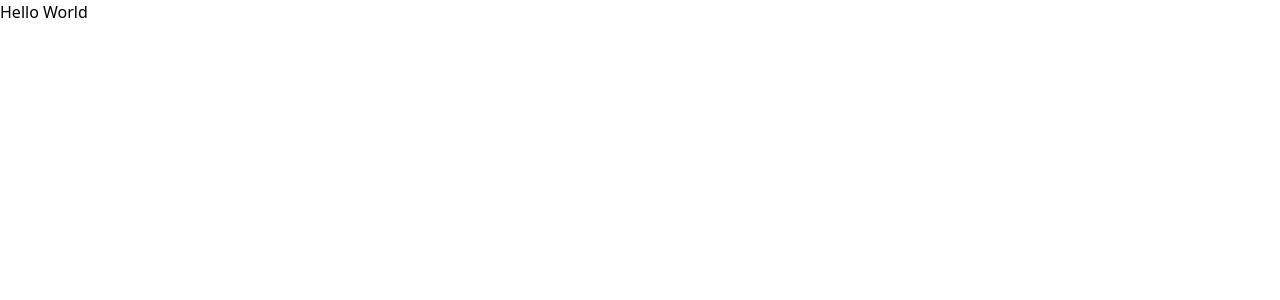
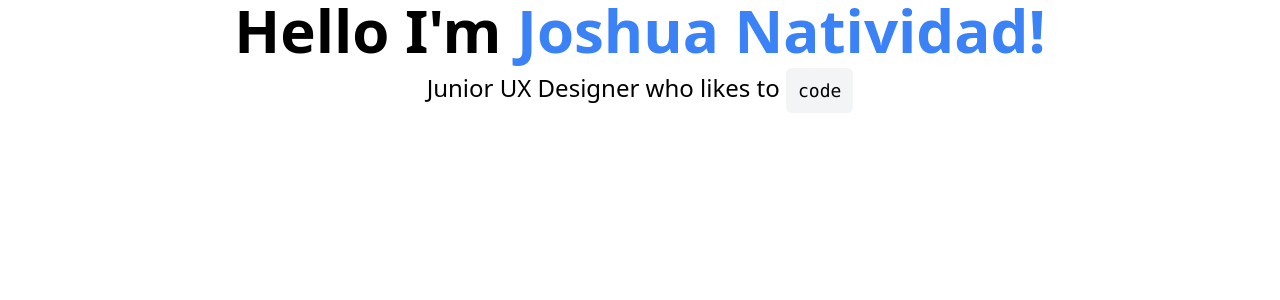
Before and after one commit to jnatividad-design/portfolio, a Next.js app in the folder portfolio/: page / in a window 1280 px wide. Shown: the top 300 px of the page. Built offline with nearby package versions, Linux system fonts and the light colour scheme.

Commit message:
Edit home page

```diff
--- a/portfolio/pages/index.js
+++ b/portfolio/pages/index.js
@@ -12,7 +12,20 @@ export default function Home() {
         <link rel="icon" href="/favicon.ico" />
       </Head>
 
-      <div>Hello World</div>
+      <main className="flex w-full flex-1 flex-col items-center justify-center px-20 text-center">
+      <h1 className="text-6xl font-bold mt-200">
+          Hello I'm{' '}
+          <a className="text-blue-500" href="https://nextjs.org">
+            Joshua Natividad!
+          </a>
+        </h1>
+        <p className="mt-3 text-2xl">
+          Junior UX Designer who likes to {' '}
+          <code className="rounded-md bg-gray-100 p-3 font-mono text-lg">
+            code
+          </code>
+        </p>
+      </main>
     </div>
   );
 }
--- a/portfolio/styles/main.css
+++ b/portfolio/styles/main.css
@@ -468,6 +468,9 @@ video {
   --tw-backdrop-saturate:  ;
   --tw-backdrop-sepia:  ;
 }
+.mt-3 {
+  margin-top: 0.75rem;
+}
 .mr-4 {
   margin-right: 1rem;
 }
@@ -492,14 +495,17 @@ video {
 .h-6 {
   height: 1.5rem;
 }
+.w-full {
+  width: 100%;
+}
 .w-8 {
   width: 2rem;
 }
 .w-6 {
   width: 1.5rem;
 }
-.w-full {
-  width: 100%;
+.flex-1 {
+  flex: 1 1 0%;
 }
 .flex-col {
   flex-direction: column;
@@ -516,8 +522,15 @@ video {
 .justify-center {
   justify-content: center;
 }
+.rounded-md {
+  border-radius: 0.375rem;
+}
 .rounded {
   border-radius: 0.25rem;
+}
+.bg-gray-100 {
+  --tw-bg-opacity: 1;
+  background-color: rgb(243 244 246 / var(--tw-bg-opacity));
 }
 .bg-blue-400 {
   --tw-bg-opacity: 1;
@@ -532,6 +545,10 @@ video {
 .p-2 {
   padding: 0.5rem;
 }
+.px-20 {
+  padding-left: 5rem;
+  padding-right: 5rem;
+}
 .px-3 {
   padding-left: 0.75rem;
   padding-right: 0.75rem;
@@ -539,6 +556,24 @@ video {
 .py-2 {
   padding-top: 0.5rem;
   padding-bottom: 0.5rem;
+}
+.text-center {
+  text-align: center;
+}
+.font-mono {
+  font-family: ui-monospace, SFMono-Regular, Menlo, Monaco, Consolas, "Liberation Mono", "Courier New", monospace;
+}
+.text-6xl {
+  font-size: 3.75rem;
+  line-height: 1;
+}
+.text-2xl {
+  font-size: 1.5rem;
+  line-height: 2rem;
+}
+.text-lg {
+  font-size: 1.125rem;
+  line-height: 1.75rem;
 }
 .text-xl {
   font-size: 1.25rem;
@@ -552,6 +587,10 @@ video {
 }
 .tracking-wide {
   letter-spacing: 0.025em;
+}
+.text-blue-500 {
+  --tw-text-opacity: 1;
+  color: rgb(59 130 246 / var(--tw-text-opacity));
 }
 .text-white {
   --tw-text-opacity: 1;
```
